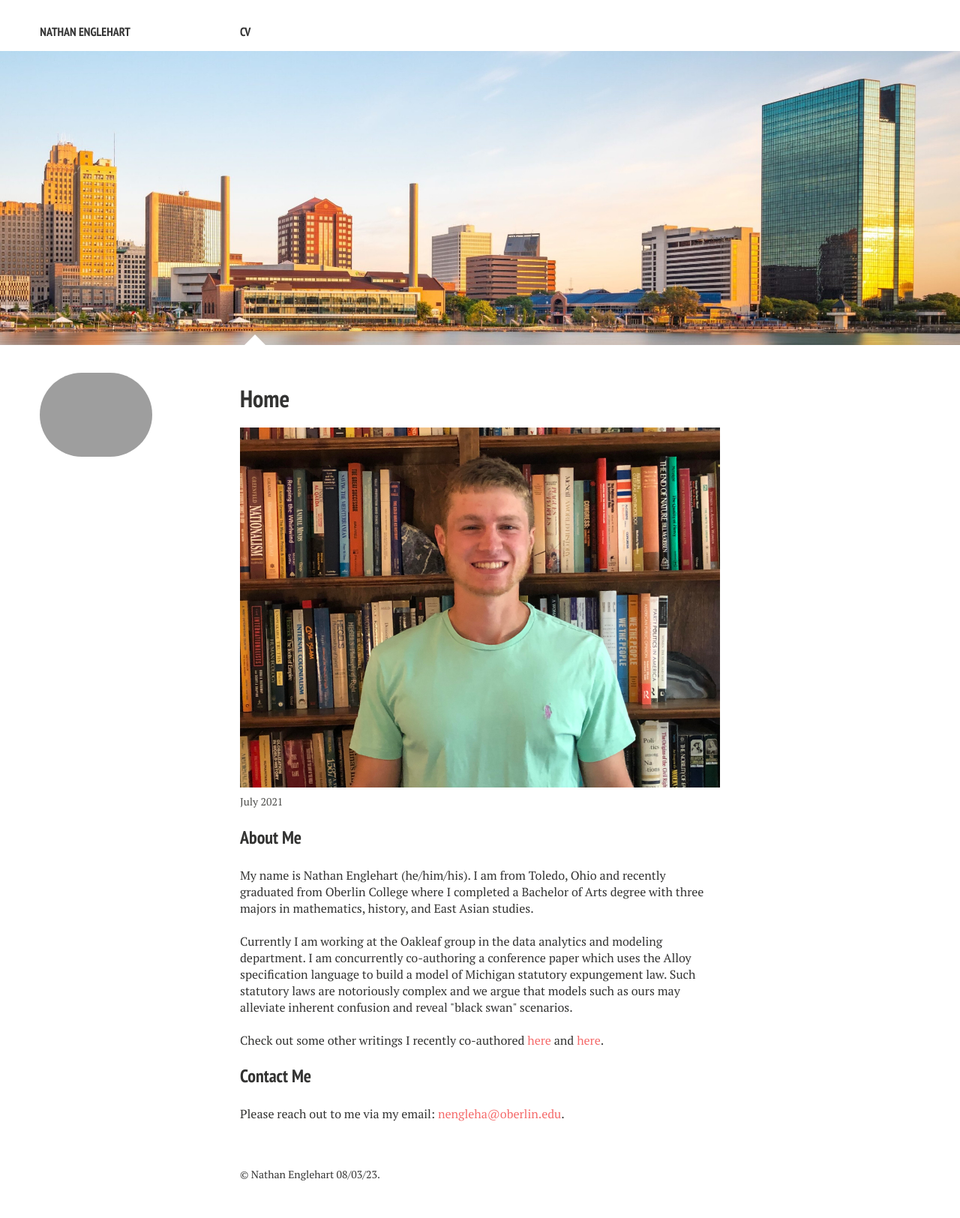
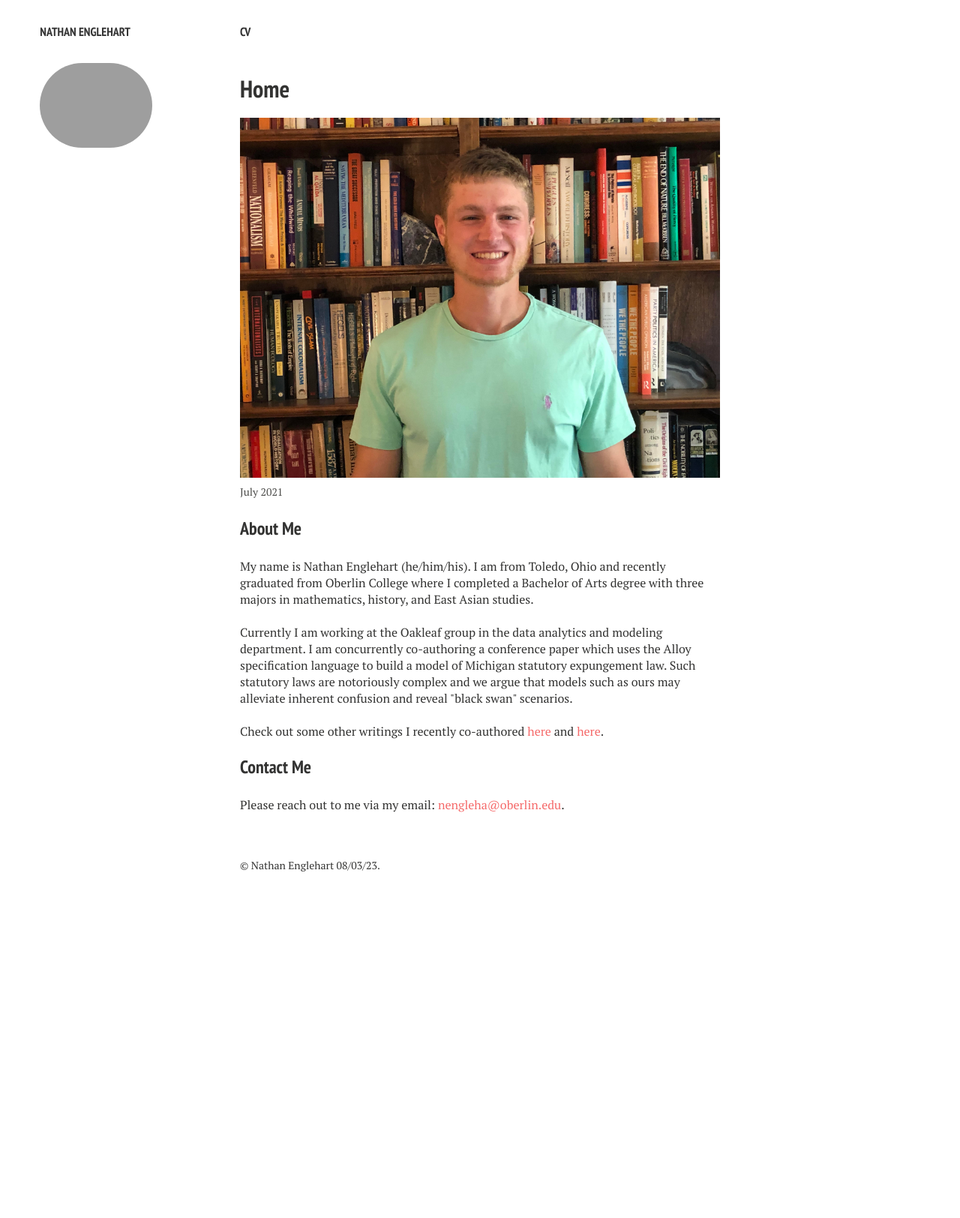
Before and after one commit to nathanenglehart/nathanenglehart.github.io, a Jekyll site: the page built from index.md, in a window 1280 px wide. Shown: the whole page at 75% size. Built offline with Jekyll 4.4.1, drawn with Linux system fonts in a browser that asks for light colours; nearby versions of some CDN libraries; after the commit the page ends 1212 px from its top, so only the background shows below that.

Commit message:
small chnages to cv and background

```diff
--- a/index.md
+++ b/index.md
@@ -3,8 +3,8 @@ layout: home2
 title: Home
 description: "Nathan Englehart's website"
 tags: [Jekyll, theme, responsive, blog, template]
-image:
-  feature: tol.jpg
+#image:
+  #feature: tol.jpg
 ---
 
 <figure>
```
Also changed, not shown: 1 other file.
